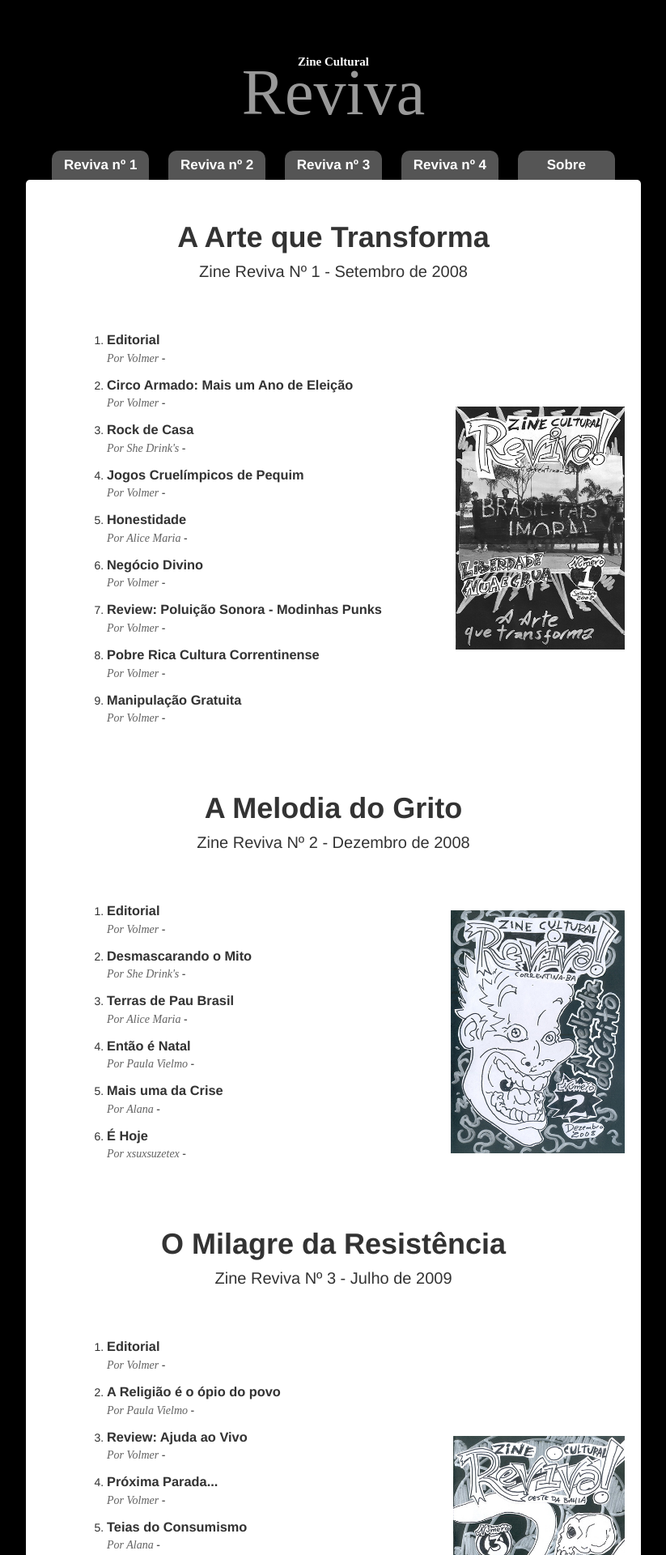
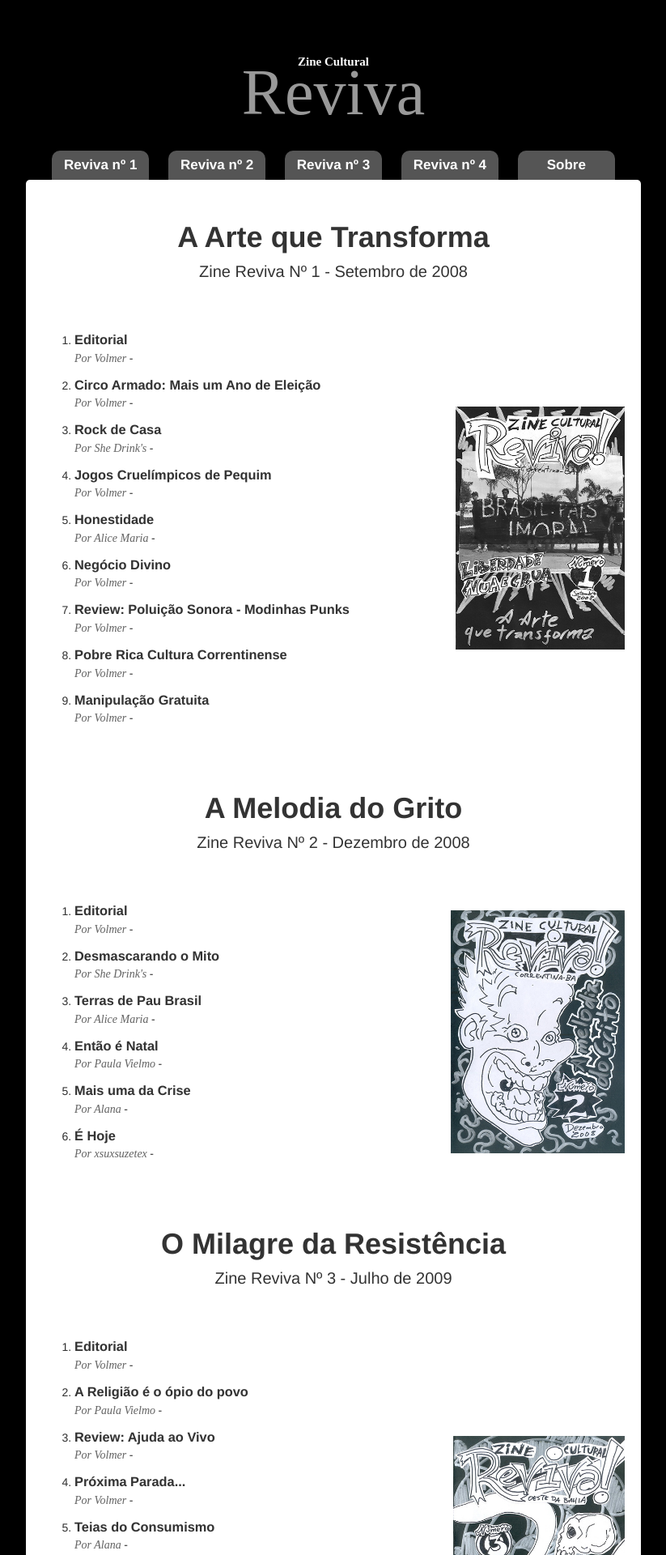
Before and after one commit to volmer/reviva, a Jekyll site: the page built from index.html, in a window 1280 px wide. Shown: the top 1920 px of the page at 81% size, without its empty margins (228-1051 px from the left). Built offline with Jekyll 4.4.1, drawn with Linux system fonts in a browser that asks for light colours; some web fonts are replaced; Markdown is read by kramdown in place of the engine named in the settings; comment, search, counter and statistics services are not loaded.

Commit message:
Remove extra margin.

```diff
--- a/css/main.css
+++ b/css/main.css
@@ -266,10 +266,6 @@ footer a:hover {
 
 /* INDEX */
 
-.posts {
-  margin-left: 40px;
-}
-
 .posts li {
   margin-bottom: 10px;
   text-shadow: #eee 0 0 1px;
```
